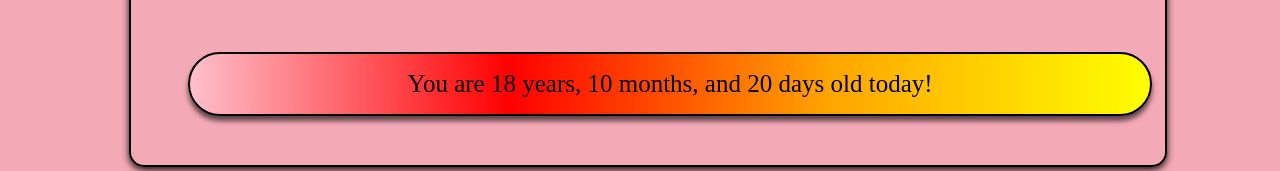
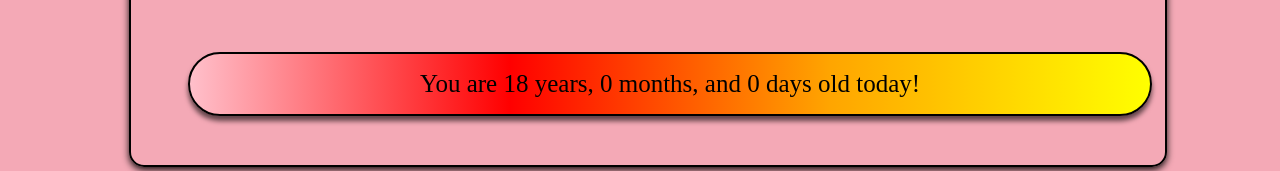
Before and after one commit to prattikk69/formyBABE, a plain HTML site: page suprise.html in a window 1280 px wide. Shown: the part 588-759 px from the top of the page. Drawn offline with Linux system fonts and the light colour scheme.

Commit message:
Update suprise.html

```diff
--- a/suprise.html
+++ b/suprise.html
@@ -146,7 +146,7 @@
             return `${years} years, ${months} months, and ${days} days`;
         }
 
-        let birthdate = "2006-04-07";
+        let birthdate = "2007-02-27";
         document.getElementById("age").innerText = calculateAge(birthdate);
     </script>
 </body>
```
